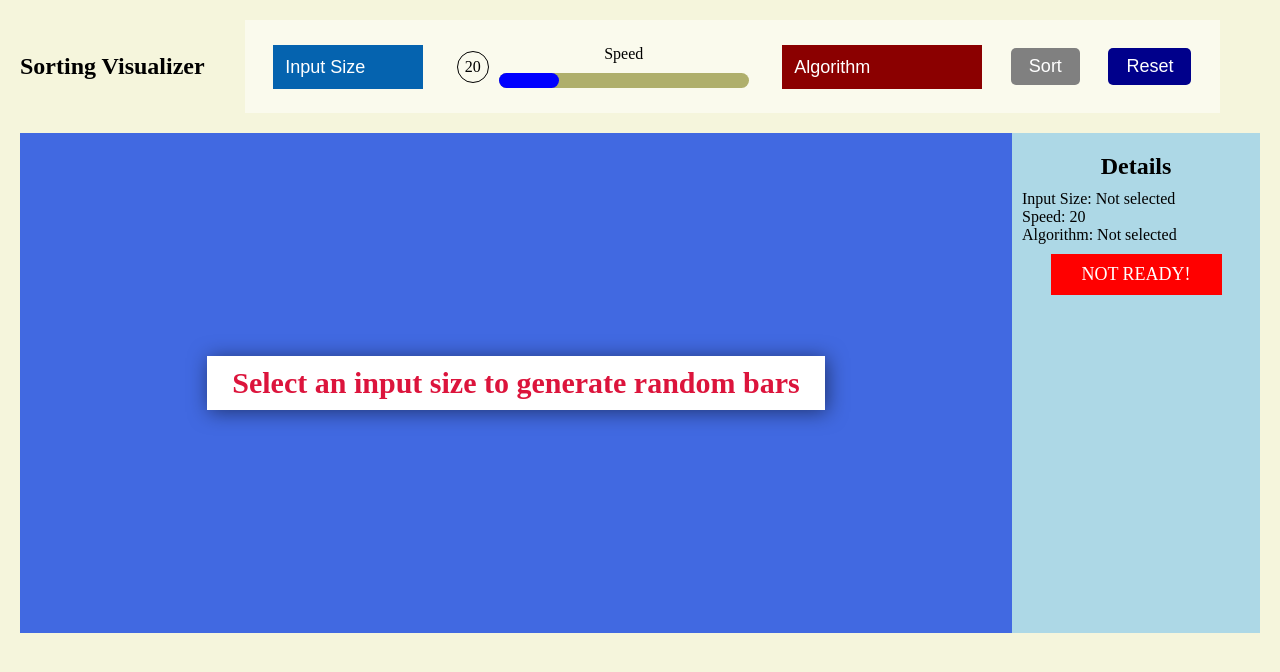
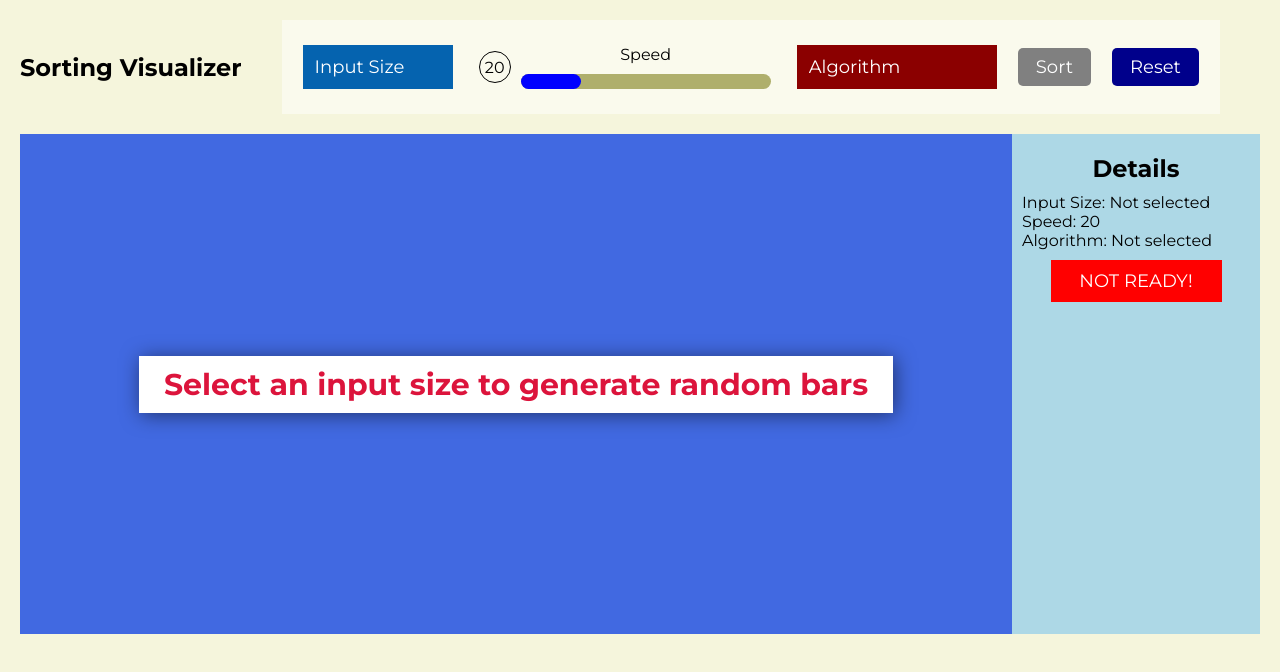
Before and after one commit to madayeni/sort-visualizer, a plain HTML site: page index.html in a window 1280 px wide. Drawn offline with Linux system fonts and the light colour scheme.

Commit message:
updated fonts

```diff
--- a/style.css
+++ b/style.css
@@ -1,3 +1,5 @@
+@import url("https://fonts.googleapis.com/css2?family=Montserrat:wght@400;700&display=swap");
+
 * {
   margin: 0;
   padding: 0;
@@ -6,6 +8,7 @@
 
 body {
   background-color: beige;
+  font-family: "Montserrat", sans-serif;
 }
 
 .container {
@@ -66,6 +69,12 @@ select.algo-select {
 
 .speed-range:hover {
   box-shadow: 1px 1px 5px rgba(0, 0, 0, 0.2);
+}
+
+input,
+button,
+select {
+  font-family: inherit;
 }
 
 .range-value {
```
